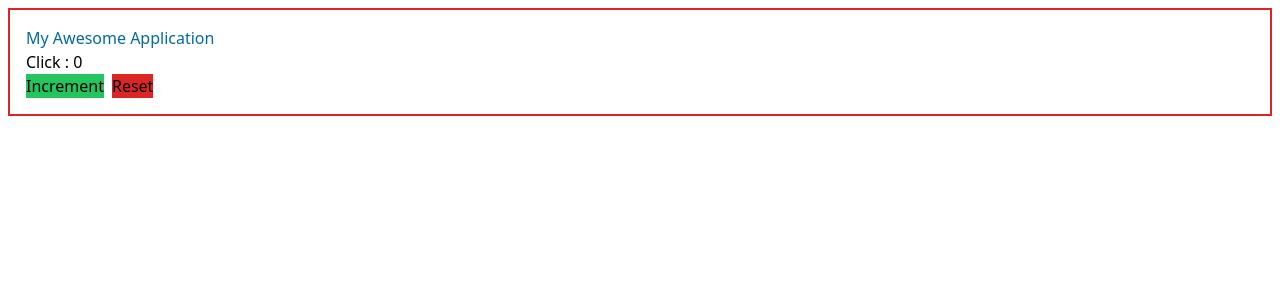
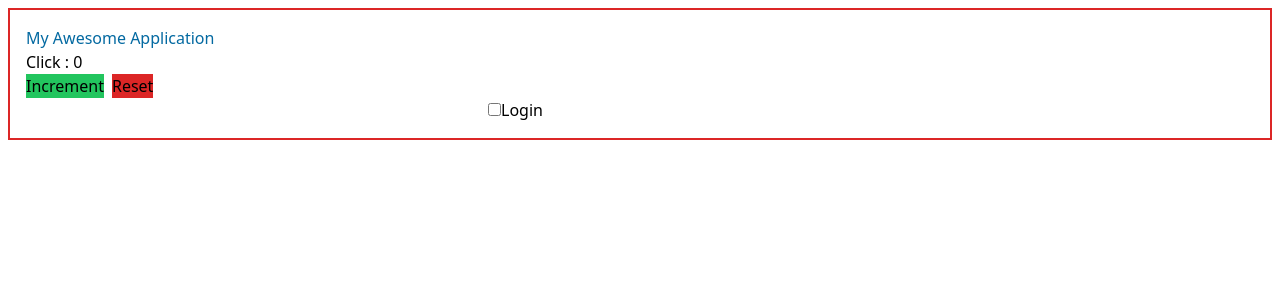
Before and after one commit to RiccardoMannino/Jsx-exercise, a React (Create React App) app in the folder react-exercises/: page / in a window 1280 px wide. Shown: the top 300 px of the page. Built offline with nearby package versions, Linux system fonts and the light colour scheme.

Commit message:
useState-02

```diff
--- a/react-exercises/src/App.js
+++ b/react-exercises/src/App.js
@@ -42,6 +42,7 @@ export class App extends React.Component {
         {/* <Welcome name="Riccardo" age={18} /> */}
         {/* <Counter timeout={1000} incrementBy={1} initialValue={0} /> */}
         <ClickCounter />
+        <Login />
         {/* <ClickTracker />
         <InteractiveWelcome name="Riccardo" />
         <Login />
--- a/react-exercises/src/Login.js
+++ b/react-exercises/src/Login.js
@@ -1,73 +1,139 @@
 import React from "react";
+import { useState } from "react";
 
-export class Login extends React.Component {
-  state = {
+// export class Login extends React.Component {
+//   state = {
+//     username: "",
+//     password: "",
+//     remember: false,
+//     login: false,
+//   };
+
+//   handleInputChange = (event) => {
+//     const name = event.target.name;
+//     const value = event.target.value;
+//     const type = event.target.type;
+//     const checked = event.target.checked;
+
+//     this.setState({
+//       [name]: type === "checkbox" ? checked : value,
+//     });
+//   };
+
+//   onLogin = () => {
+//     this.setState(
+//       {
+//         login: true,
+//       }
+//       // () => {
+//       //   console.log(this.state);
+//       // }
+//     );
+//   };
+
+//   reset = () => {
+//     this.setState({
+//       username: "",
+//       password: "",
+//       remember: false,
+//     });
+//   };
+
+//   render() {
+//     return (
+//       <>
+//         <input
+//           name="username"
+//           value={this.state.username}
+//           onChange={this.handleInputChange}
+//         ></input>
+//         <input
+//           name="password"
+//           type="password"
+//           value={this.state.password}
+//           onChange={this.handleInputChange}
+//         ></input>
+//         <input
+//           name="remember"
+//           type="checkbox"
+//           checked={this.state.remember}
+//           onChange={this.handleInputChange}
+//         ></input>
+
+//         {this.state.username && this.state.password ? (
+//           <button
+//             style={{
+//               backgroundColor: this.state.password.length < 8 ? "red" : "green",
+//             }}
+//             type="submit"
+//             name="login"
+//             value={this.state.login}
+//             onClick={this.onLogin}
+//           >
+//             Login
+//           </button>
+//         ) : (
+//           <button type="submit" name="login" disabled>
+//             Login
+//           </button>
+//         )}
+//         <button onClick={this.reset}>Reset</button>
+//       </>
+//     );
+//   }
+// }
+export function Login() {
+  const [data, setData] = useState({
     username: "",
     password: "",
     remember: false,
     login: false,
+  });
+
+  function handleLogin(event) {
+    const { name, value, checked, type } = event.target;
+
+    setData((data) => {
+      return {
+        ...data,
+        [name]: type === "checkbox" ? checked : value,
       };
+    });
+  }
 
-  handleInputChange = (event) => {
-    const name = event.target.name;
-    const value = event.target.value;
-    const type = event.target.type;
-    const checked = event.target.checked;
+  const [login, setLogin] = useState(true);
 
-    this.setState({
-      [name]: type === "checkbox" ? checked : value,
-    });
-  };
+  function LoginButton() {
+    setLogin(login);
+  }
 
-  onLogin = () => {
-    this.setState(
-      {
-        login: true,
-      }
-      // () => {
-      //   console.log(this.state);
-      // }
-    );
-  };
-
-  reset = () => {
-    this.setState({
-      username: "",
-      password: "",
-      remember: false,
-    });
-  };
-
-  render() {
   return (
-      <>
+    <form>
       <input
+        onChange={handleLogin}
         name="username"
-          value={this.state.username}
-          onChange={this.handleInputChange}
+        value={data.username}
       ></input>
       <input
+        onChange={handleLogin}
         name="password"
         type="password"
-          value={this.state.password}
-          onChange={this.handleInputChange}
+        value={data.password}
       ></input>
       <input
+        onChange={handleLogin}
         name="remember"
         type="checkbox"
-          checked={this.state.remember}
-          onChange={this.handleInputChange}
+        value={data.remember}
       ></input>
-
-        {this.state.username && this.state.password ? (
+      {data.username && data.password ? (
         <button
           style={{
-              backgroundColor: this.state.password.length < 8 ? "red" : "green",
+            backgroundColor: data.password.length < 8 ? "red" : "green",
           }}
           type="submit"
           name="login"
-            value={this.state.login}
-            onClick={this.onLogin}
+          onClick={LoginButton}
         >
           Login
         </button>
@@ -76,8 +142,6 @@ export class Login extends React.Component {
           Login
         </button>
       )}
-        <button onClick={this.reset}>Reset</button>
-      </>
+    </form>
   );
 }
-}
```
Lines whose indentation alone changed are shown as unchanged.
